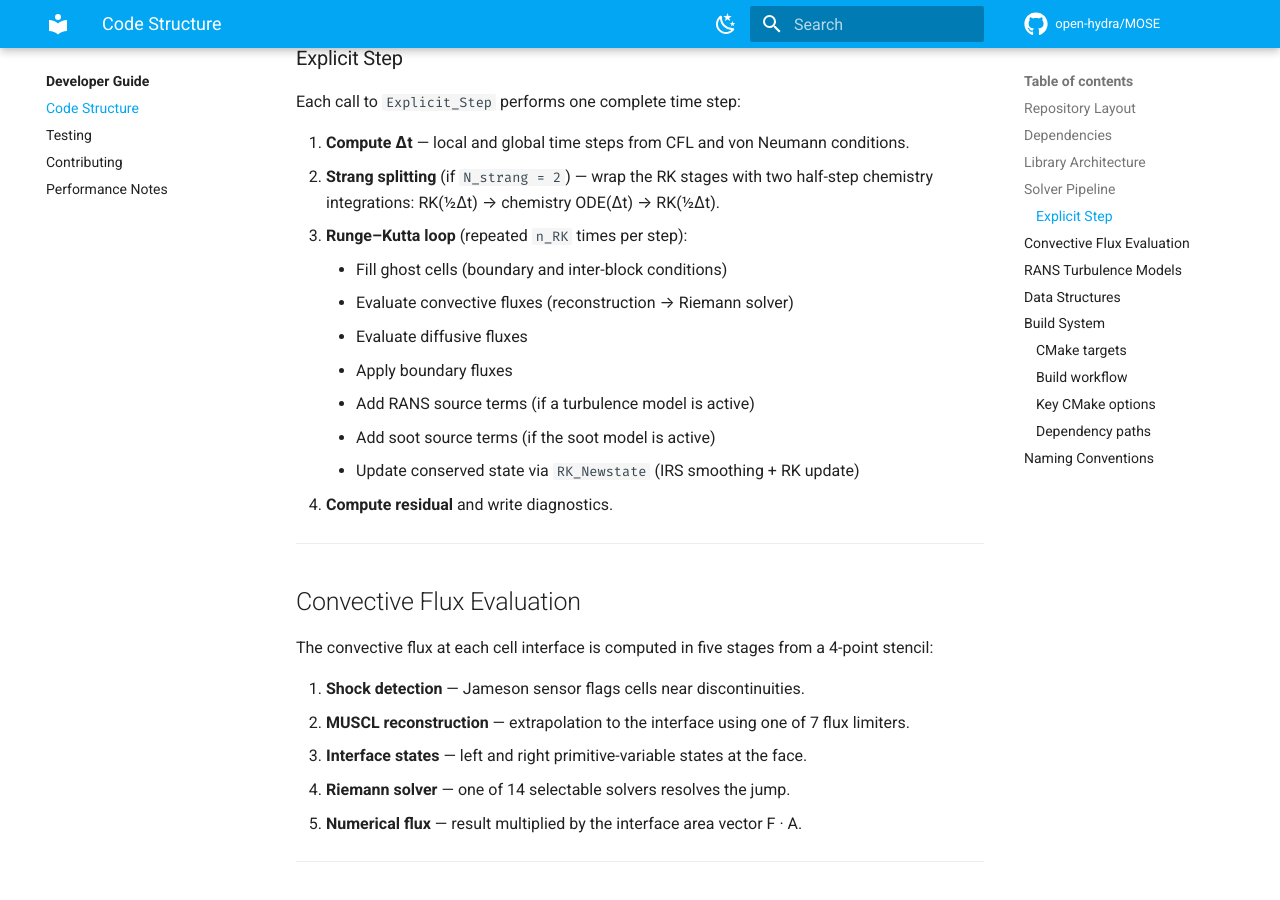
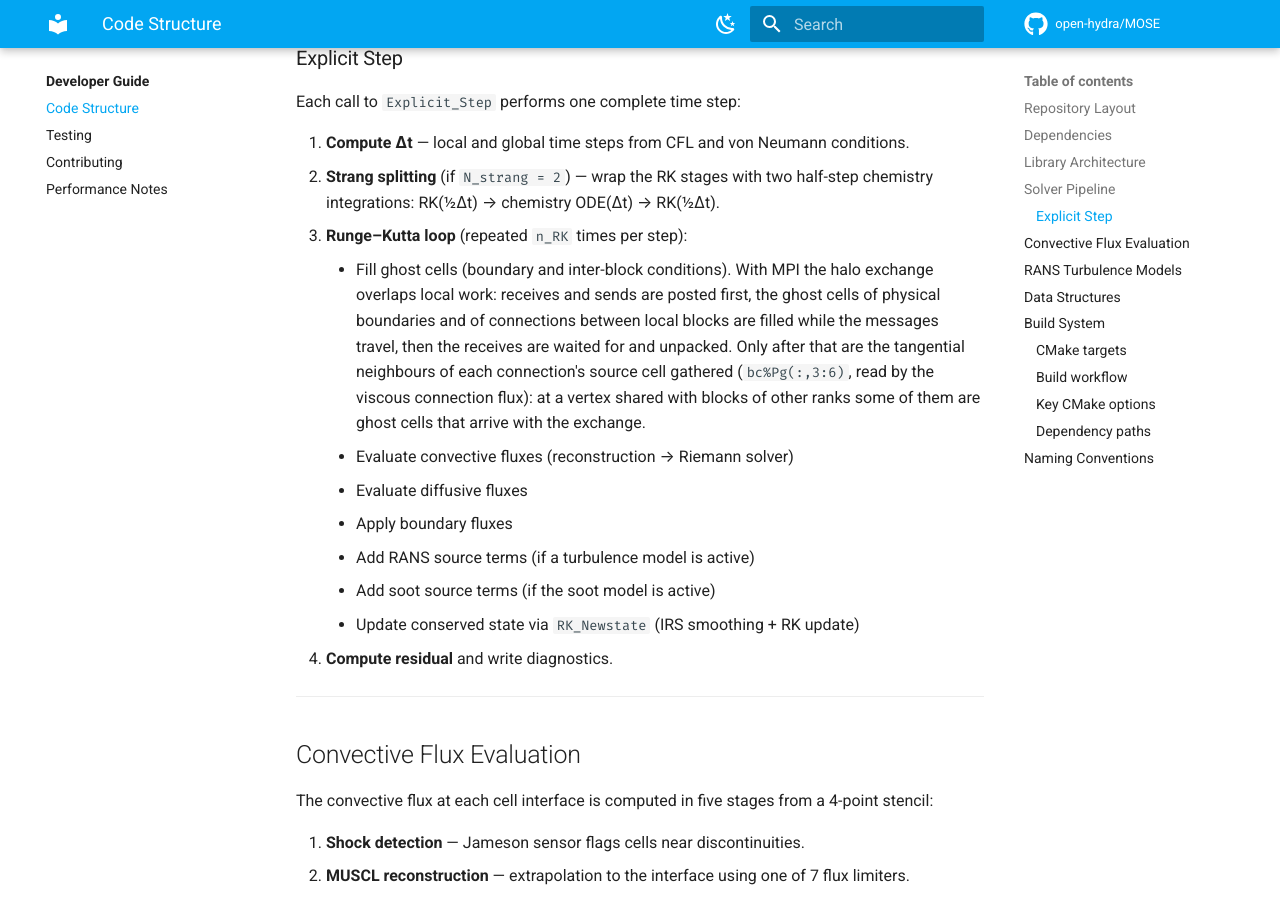
Before and after one commit to open-hydra/MOSE, an MkDocs documentation site: the page built from docs/development/structure.md, in a window 1280 px wide and 900 px high, scrolled down 3009 px. Built offline with MkDocs 1.6.1 and Material for MkDocs 9.7.7, drawn with Linux system fonts in a browser that asks for light colours; comment, search, counter and statistics services are not loaded.

Commit message:
Tests: add MPIVertexStencil, the connection stencil at a block vertex
MPIVertexStencil (test/mpi/vertex-stencil, needs-mpi tier): a 2x2 box
of 16x16 viscous blocks with adiabatic no-slip walls and a vortex
centred on the vertex the four blocks share, 40 RK3 steps. It asserts
that 1x1 is bit-identical to 1x4, 2x1, 4x1 and 2x2 (MPI ranks x OpenMP
threads).

It guards the change «Ghost fill: compute connection Pg(:,3:6) after the
MPI ghost unpack», which computes the tangential neighbours of a
connection's source cell (bc%Pg(:,3:6)) after the MPI ghost unpack. That
change comes before this series, so the test passes on its parent: with
the loop before the unpack (measured on an earlier version of this
series), 1x4 matches but 2x1, 4x1 and 2x2 do not, the largest
differences sitting in the cells next to the common vertex; with the
loop after it all five layouts give the same bits.

Docs: testing.md (MPI tier), TESTING-PLAN.md (coverage map, I5),
performance_notes.md (ctest MPI coverage), structure.md (order of the
halo exchange in Fill_Ghost_Cell); docs/development/testing.md, the
folder of the test in the tree of the tests.

Co-Authored-By: Claude Opus 5.5 <noreply@anthropic.com>

```diff
--- a/docs/development/structure.md
+++ b/docs/development/structure.md
@@ -145,7 +145,14 @@ Each call to `Explicit_Step` performs one complete time step:
 2. **Strang splitting** (if `N_strang = 2`) — wrap the RK stages with two half-step chemistry
    integrations: RK(½Δt) → chemistry ODE(Δt) → RK(½Δt).
 3. **Runge–Kutta loop** (repeated `n_RK` times per step):
-    - Fill ghost cells (boundary and inter-block conditions)
+    - Fill ghost cells (boundary and inter-block conditions). With MPI the halo
+      exchange overlaps local work: receives and sends are posted first, the
+      ghost cells of physical boundaries and of connections between local blocks
+      are filled while the messages travel, then the receives are waited for and
+      unpacked. Only after that are the tangential neighbours of each
+      connection's source cell gathered (`bc%Pg(:,3:6)`, read by the viscous
+      connection flux): at a vertex shared with blocks of other ranks some of
+      them are ghost cells that arrive with the exchange.
     - Evaluate convective fluxes (reconstruction → Riemann solver)
     - Evaluate diffusive fluxes
     - Apply boundary fluxes
```
Also changed, not shown: docs/development/testing.md (+3 -1 lines), 4 other files.
